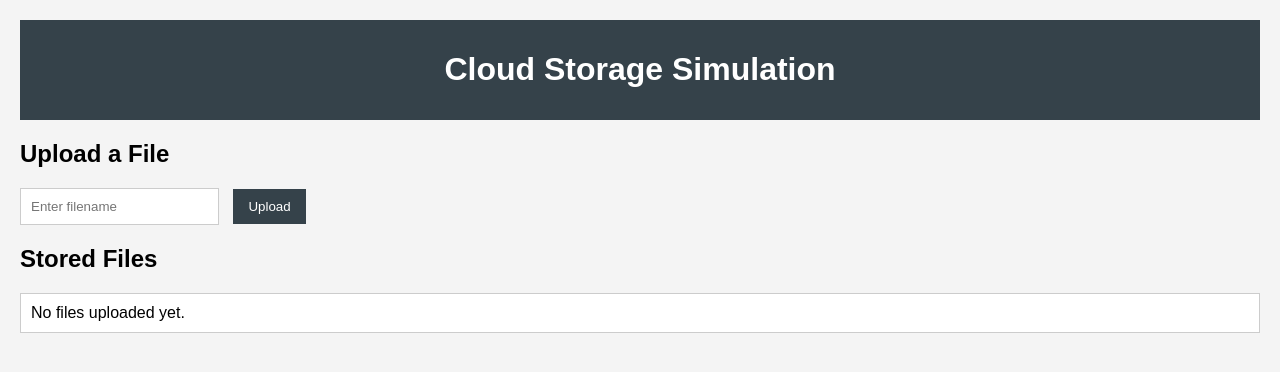
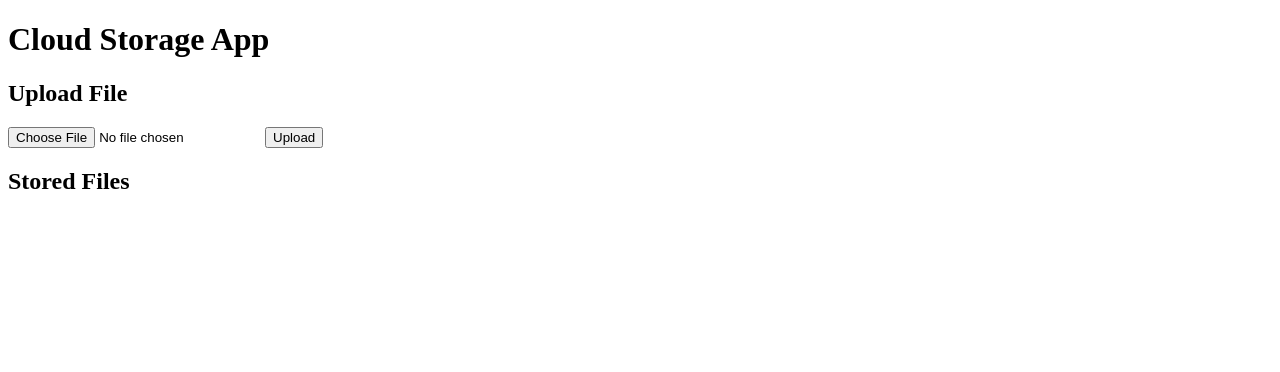
Before and after one commit to stevenazi14/CloudStorageApp, a Flask app: page / in a window 1280 px wide. Shown: the top 372 px of the page. Run offline with Flask 3, Linux system fonts and the light colour scheme.

Commit message:
Added file upload, rename, and delete features

```diff
--- a/app.py
+++ b/app.py
@@ -1,38 +1,55 @@
-from flask import Flask, render_template, request, redirect, url_for
+import os
+from flask import Flask, render_template, request, redirect, url_for, flash
 
 app = Flask(__name__)
+app.config['UPLOAD_FOLDER'] = 'uploads'
+app.config['SECRET_KEY'] = 'your_secret_key'
 
-files = []  # Simulated file storage
-next_id = 1
+# Ensure the upload folder exists
+os.makedirs(app.config['UPLOAD_FOLDER'], exist_ok=True)
 
-@app.route("/", methods=["GET", "POST"])
+@app.route('/')
 def index():
-    global next_id
-    if request.method == "POST":
-        filename = request.form.get("filename")
-        if filename:
-            files.append({"id": next_id, "name": filename})
-            next_id += 1
-        return redirect(url_for("index"))
-    return render_template("index.html", files=files)
+    files = os.listdir(app.config['UPLOAD_FOLDER'])
+    return render_template('index.html', files=files)
 
-@app.route("/update/<int:file_id>", methods=["GET", "POST"])
-def update(file_id):
-    file = next((f for f in files if f["id"] == file_id), None)
-    if not file:
-        return redirect(url_for("index"))
-    if request.method == "POST":
-        new_name = request.form.get("new_name")
-        if new_name:
-            file["name"] = new_name
-        return redirect(url_for("index"))
-    return render_template("update.html", file=file)
+@app.route('/upload', methods=['POST'])
+def upload_file():
+    if 'file' not in request.files:
+        flash('No file part')
+        return redirect(url_for('index'))
 
-@app.route("/delete/<int:file_id>")
-def delete(file_id):
-    global files
-    files = [f for f in files if f["id"] != file_id]
-    return redirect(url_for("index"))
+    file = request.files['file']
+    if file.filename == '':
+        flash('No selected file')
+        return redirect(url_for('index'))
 
-if __name__ == "__main__":
+    file.save(os.path.join(app.config['UPLOAD_FOLDER'], file.filename))
+    flash('File uploaded successfully!')
+    return redirect(url_for('index'))
+
+@app.route('/delete/<filename>')
+def delete_file(filename):
+    file_path = os.path.join(app.config['UPLOAD_FOLDER'], filename)
+    if os.path.exists(file_path):
+        os.remove(file_path)
+        flash('File deleted successfully!')
+    else:
+        flash('File not found!')
+    return redirect(url_for('index'))
+
+@app.route('/rename/<filename>', methods=['POST'])
+def rename_file(filename):
+    new_name = request.form['new_name']
+    old_file = os.path.join(app.config['UPLOAD_FOLDER'], filename)
+    new_file = os.path.join(app.config['UPLOAD_FOLDER'], new_name)
+
+    if os.path.exists(old_file):
+        os.rename(old_file, new_file)
+        flash('File renamed successfully!')
+    else:
+        flash('File not found!')
+    return redirect(url_for('index'))
+
+if __name__ == '__main__':
     app.run(debug=True)
--- a/templates/index.html
+++ b/templates/index.html
@@ -1,20 +1,44 @@
-{% extends "base.html" %}
-{% block content %}
-    <h2>Upload a File</h2>
-    <form method="POST">
-        <input type="text" name="filename" placeholder="Enter filename" required>
+<!DOCTYPE html>
+<html lang="en">
+<head>
+    <meta charset="UTF-8">
+    <meta name="viewport" content="width=device-width, initial-scale=1.0">
+    <title>Cloud Storage App</title>
+</head>
+<body>
+    <h1>Cloud Storage App</h1>
+
+    <!-- Flash messages -->
+    {% with messages = get_flashed_messages() %}
+        {% if messages %}
+            <ul>
+                {% for message in messages %}
+                    <li>{{ message }}</li>
+                {% endfor %}
+            </ul>
+        {% endif %}
+    {% endwith %}
+
+    <!-- File upload form -->
+    <h2>Upload File</h2>
+    <form action="/upload" method="POST" enctype="multipart/form-data">
+        <input type="file" name="file" required>
         <button type="submit">Upload</button>
     </form>
+
+    <!-- File list -->
     <h2>Stored Files</h2>
     <ul>
         {% for file in files %}
             <li>
-                {{ file.name }}
-                <a href="{{ url_for('update', file_id=file.id) }}">Update</a>
-                <a href="{{ url_for('delete', file_id=file.id) }}">Delete</a>
+                {{ file }}
+                <form action="/rename/{{ file }}" method="POST" style="display:inline;">
+                    <input type="text" name="new_name" placeholder="New name" required>
+                    <button type="submit">Rename</button>
+                </form>
+                <a href="/delete/{{ file }}">Delete</a>
             </li>
-        {% else %}
-            <li>No files uploaded yet.</li>
         {% endfor %}
     </ul>
-{% endblock %}
+</body>
+</html>
```
